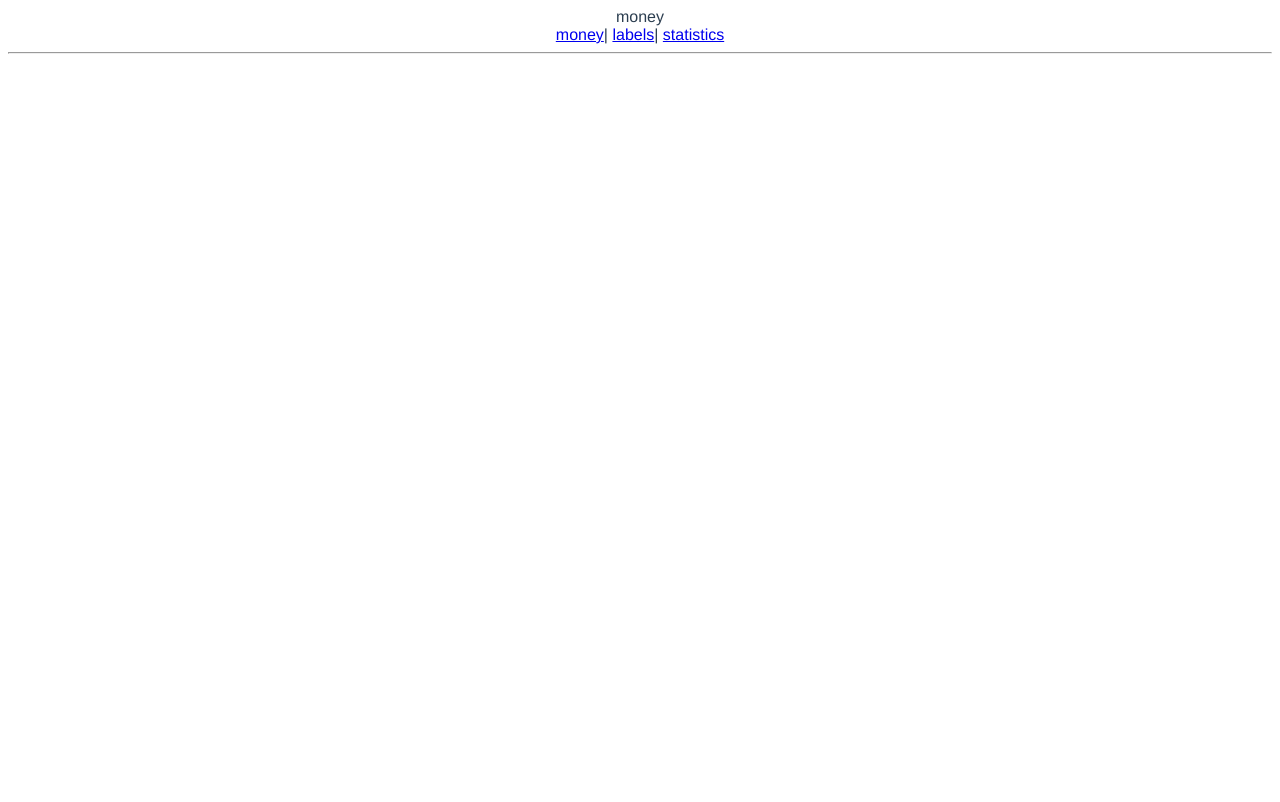
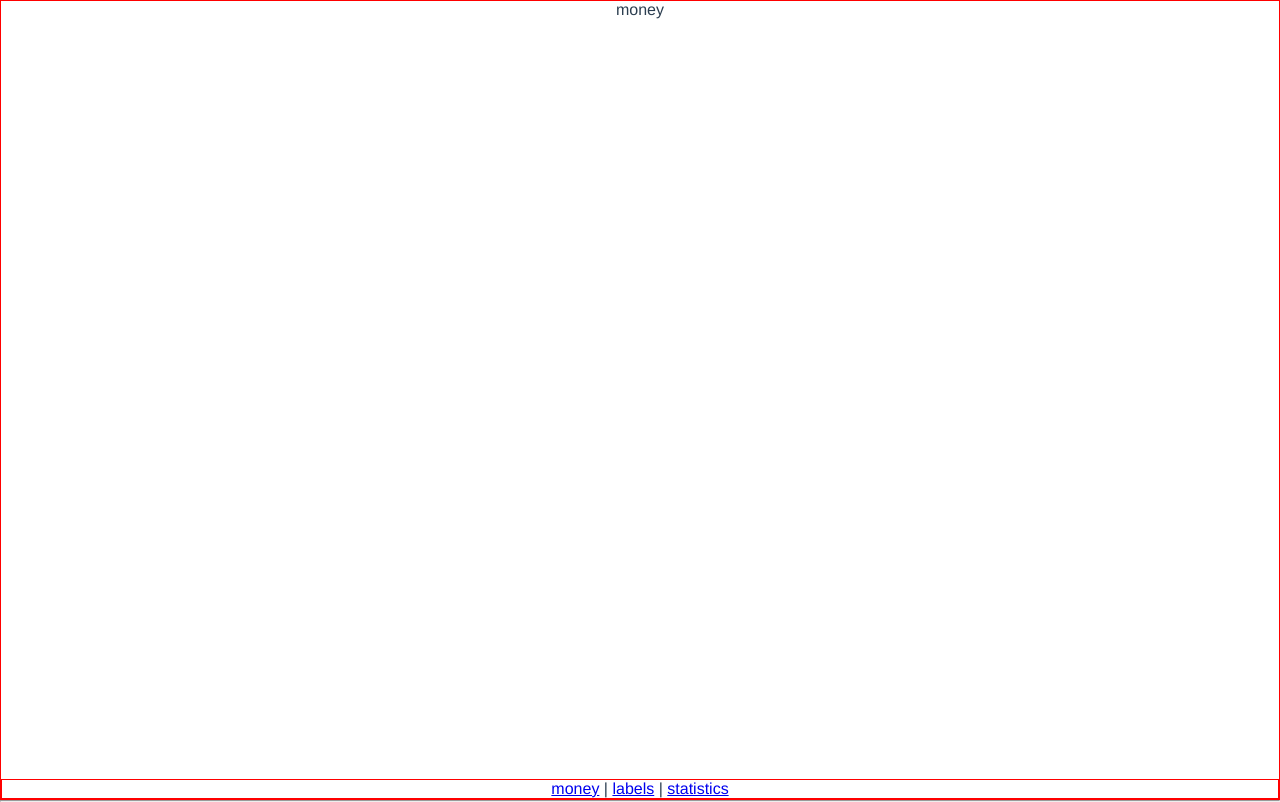
Before and after one commit to Forkeep/LeeBuWeiMoney, a Vue app: page /#/money in a window 1280 px wide. Built offline with nearby package versions, Linux system fonts and the light colour scheme.

Commit message:
slot <LayoutNav/>

```diff
--- a/src/App.vue
+++ b/src/App.vue
@@ -6,6 +6,9 @@
 </template>
 
 <style lang="scss">
+  *{
+    margin: 0;padding: 0;box-sizing: border-box;
+  }
 #app {
   font-family: Avenir, Helvetica, Arial, sans-serif;
   -webkit-font-smoothing: antialiased;
--- /dev/null
+++ b/src/components/LayoutNav.vue
@@ -0,0 +1,31 @@
+<template>
+  <div class="layout-wrapper">
+    <div class="content">
+      <slot/>
+    </div>
+    <Nav/>
+  </div>
+</template>
+
+<script lang="ts">
+  import Vue from 'vue';
+  import {Component} from 'vue-property-decorator';
+
+  @Component
+  export default class LayoutNav extends Vue {
+  }
+</script>
+
+<style lang="scss" scoped>
+.layout-wrapper{
+  border: 1px solid red;
+  height: 100vh;
+  display: flex;
+  flex-direction: column;
+  .content{
+    flex-grow: 1;
+    overflow: auto;
+  }
+
+}
+</style>
--- a/src/components/Nav.vue
+++ b/src/components/Nav.vue
@@ -1,7 +1,9 @@
 <template>
-  <div>
-    <router-link to="/money">money</router-link>|
-    <router-link to="/labels">labels</router-link>|
+  <div class="nav">
+    <router-link to="/money">money</router-link>
+    |
+    <router-link to="/labels">labels</router-link>
+    |
     <router-link to="/statistics">statistics</router-link>
   </div>
 </template>
@@ -16,5 +18,9 @@
 </script>
 
 <style lang="scss" scoped>
+  .nav {
+    border: 1px solid red;
+  }
+
 
 </style>
--- a/src/main.ts
+++ b/src/main.ts
@@ -4,10 +4,11 @@ import './registerServiceWorker';
 import router from './router';
 import store from './store';
 import Nav from '@/components/Nav.vue';
+import LayoutNav from '@/components/LayoutNav.vue';
 
 Vue.config.productionTip = false;
 Vue.component('Nav', Nav);
-
+Vue.component('LayoutNav', LayoutNav);
 new Vue({
   router,
   store,
--- a/src/views/Labels.vue
+++ b/src/views/Labels.vue
@@ -1,7 +1,5 @@
 <template>
-  <div>labels
-  <Nav/>
-  </div>
+  <LayoutNav>Labels</LayoutNav>
 </template>
 
 <script lang="ts">
--- a/src/views/Money.vue
+++ b/src/views/Money.vue
@@ -1,9 +1,5 @@
 <template>
-  <div>
-    money
-    <Nav/>
-
-  </div>
+  <LayoutNav>money</LayoutNav>
 </template>
 
 <script lang="ts">
--- a/src/views/Statistics.vue
+++ b/src/views/Statistics.vue
@@ -1,8 +1,9 @@
 <template>
-  <div>
-    statistics
-    <Nav/>
-  </div>
+
+  <LayoutNav>
+   statistics
+  </LayoutNav>
+
 </template>
 
 <script lang="ts">
```
